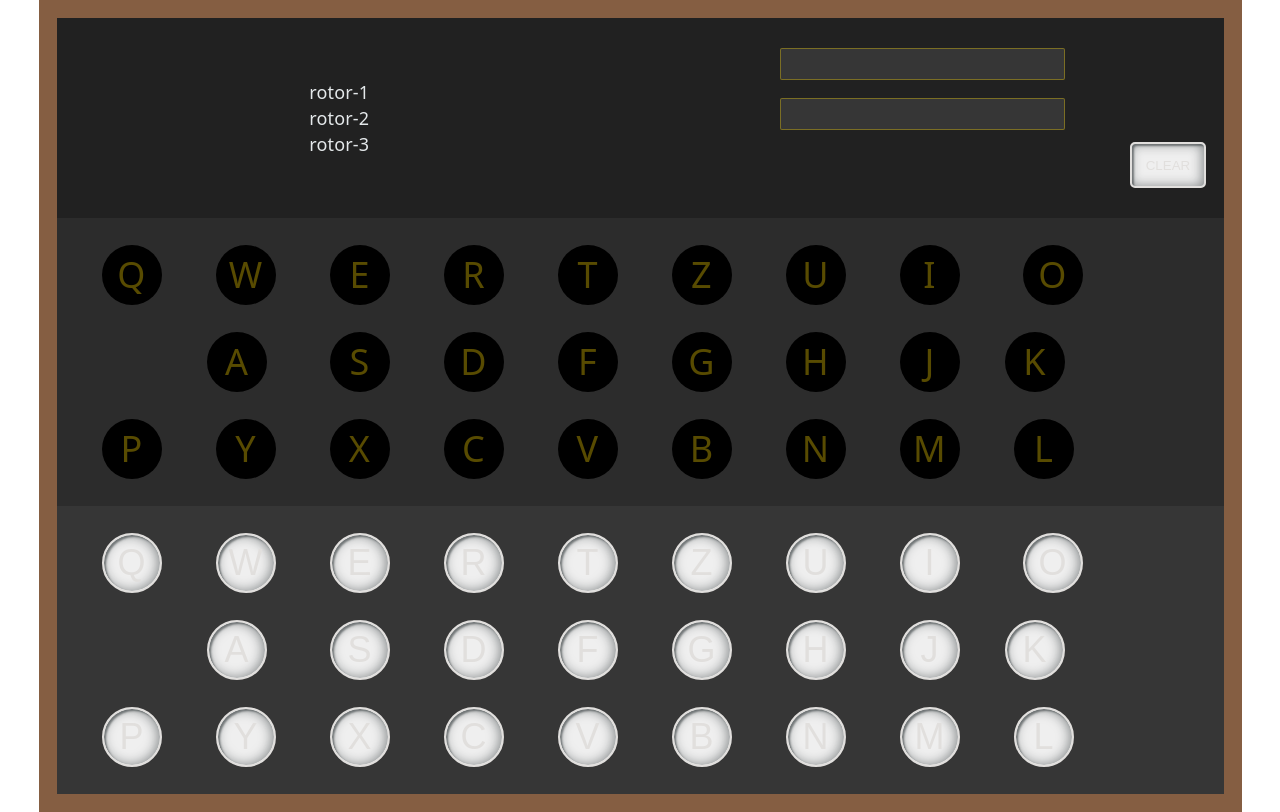
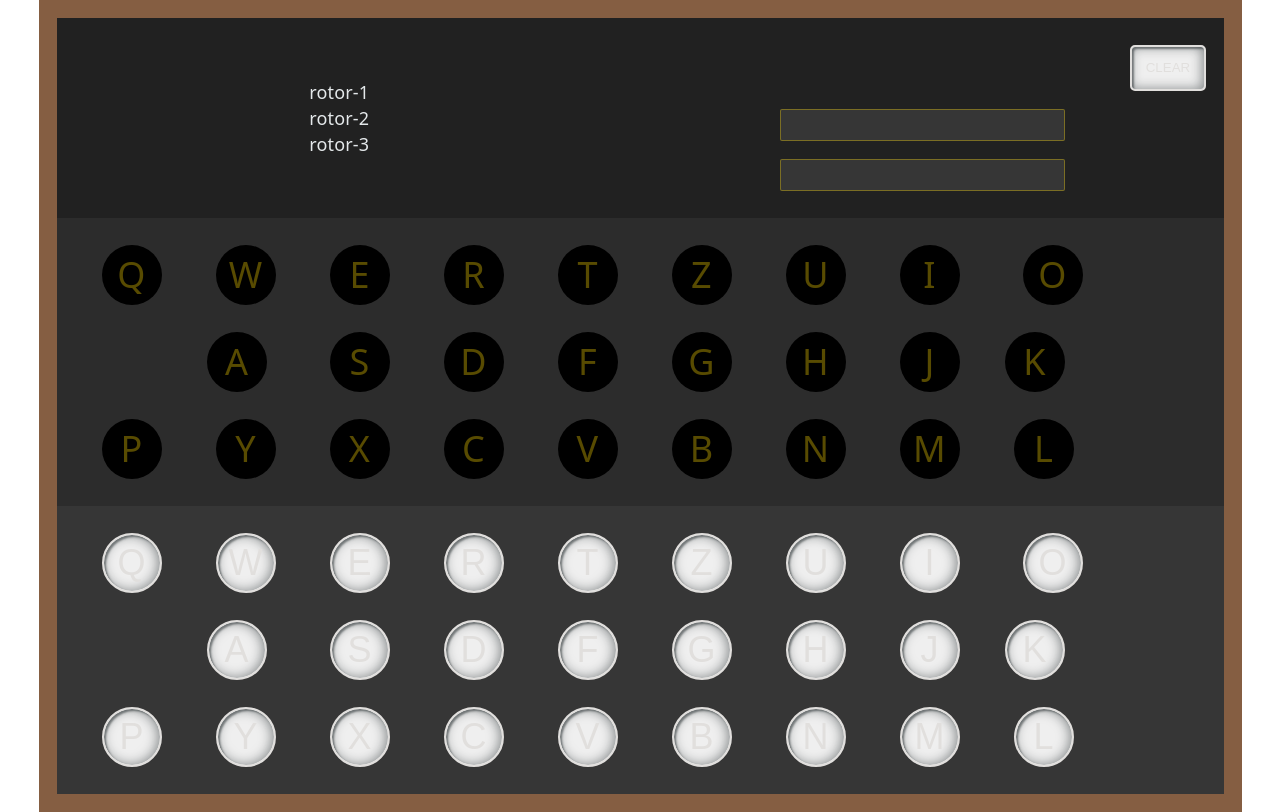
Before and after one commit to Katsikas/enigma-machine, a React (Vite) app: page / in a window 1280 px wide. Built offline with nearby package versions, Linux system fonts and the light colour scheme.

Commit message:
reverse output con flex

```diff
--- a/src/components/enigma/Output.jsx
+++ b/src/components/enigma/Output.jsx
@@ -5,13 +5,13 @@ export default function Output({ word, encryptedLetter, onClear }) {
     <div className="output-con">
       <Rotors />
       <section className="output-section">
+        <button className="clear-btn" onClick={onClear}>
+          CLEAR
+        </button>
         <div className="text-wrapper">
           <p>{word.word}</p>
           <p>{encryptedLetter}</p>
         </div>
-        <button className="clear-btn" onClick={onClear}>
-          CLEAR
-        </button>
       </section>
     </div>
   );
--- a/src/index.css
+++ b/src/index.css
@@ -80,7 +80,7 @@ button {
   justify-content: space-evenly;
   align-items: center;
 
-  padding: 1em;
+  padding: 0.5em 1em;
 }
 
 .output-section .text-wrapper {
@@ -160,7 +160,7 @@ button {
 }
 
 .lambBoard-section .letter .enable {
-  color: var(--enable-yellow);
+  animation: enableBtnColor 5s ease-in 1;
 }
 
 .keyboard-section {
@@ -232,3 +232,13 @@ button {
     transform: scale(0.9);
   }
 }
+
+@keyframes enableBtnColor {
+  2% {
+    color: var(--enable-yellow);
+  }
+
+  100% {
+    color: var(--enable-yellow);
+  }
+}
```
